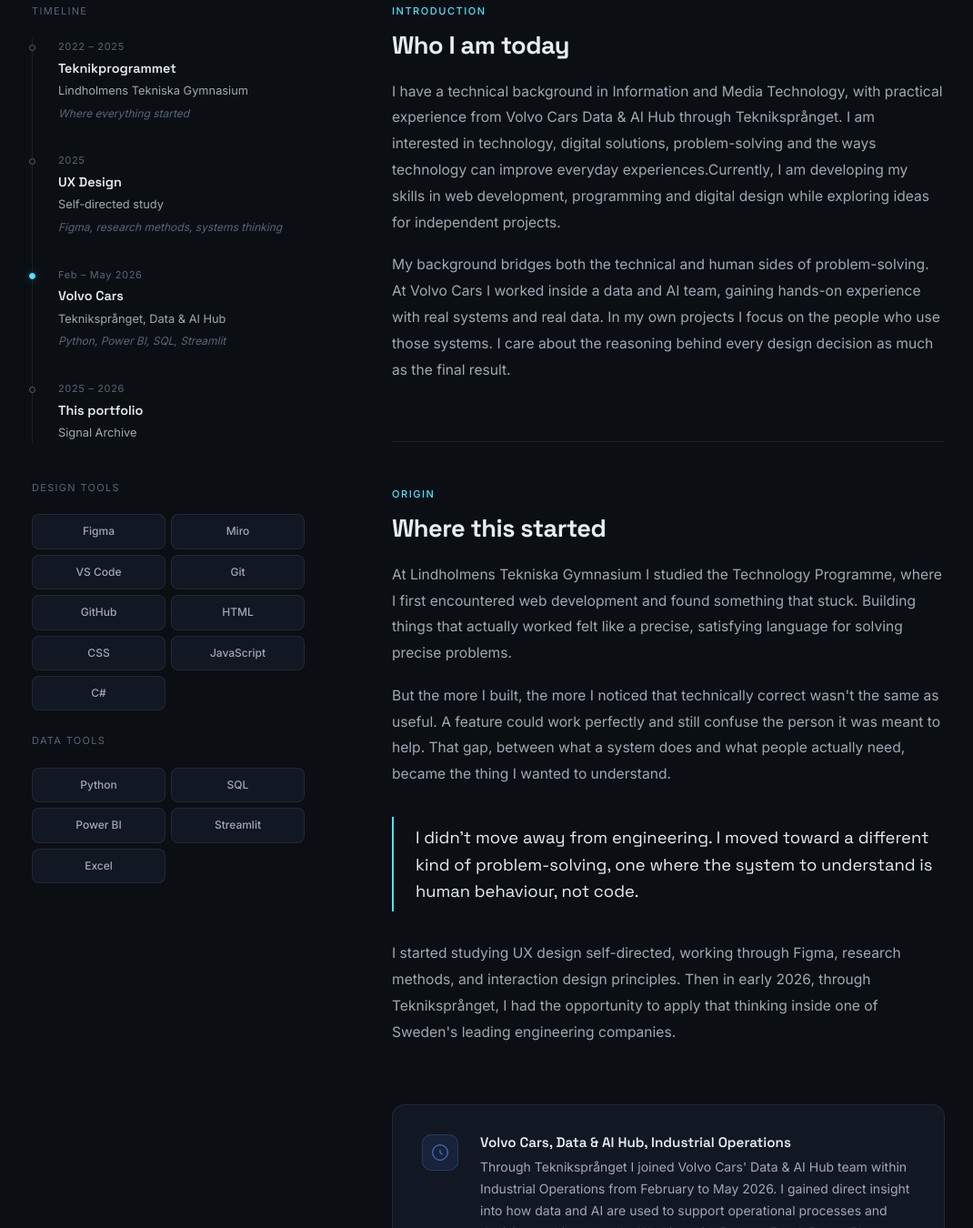
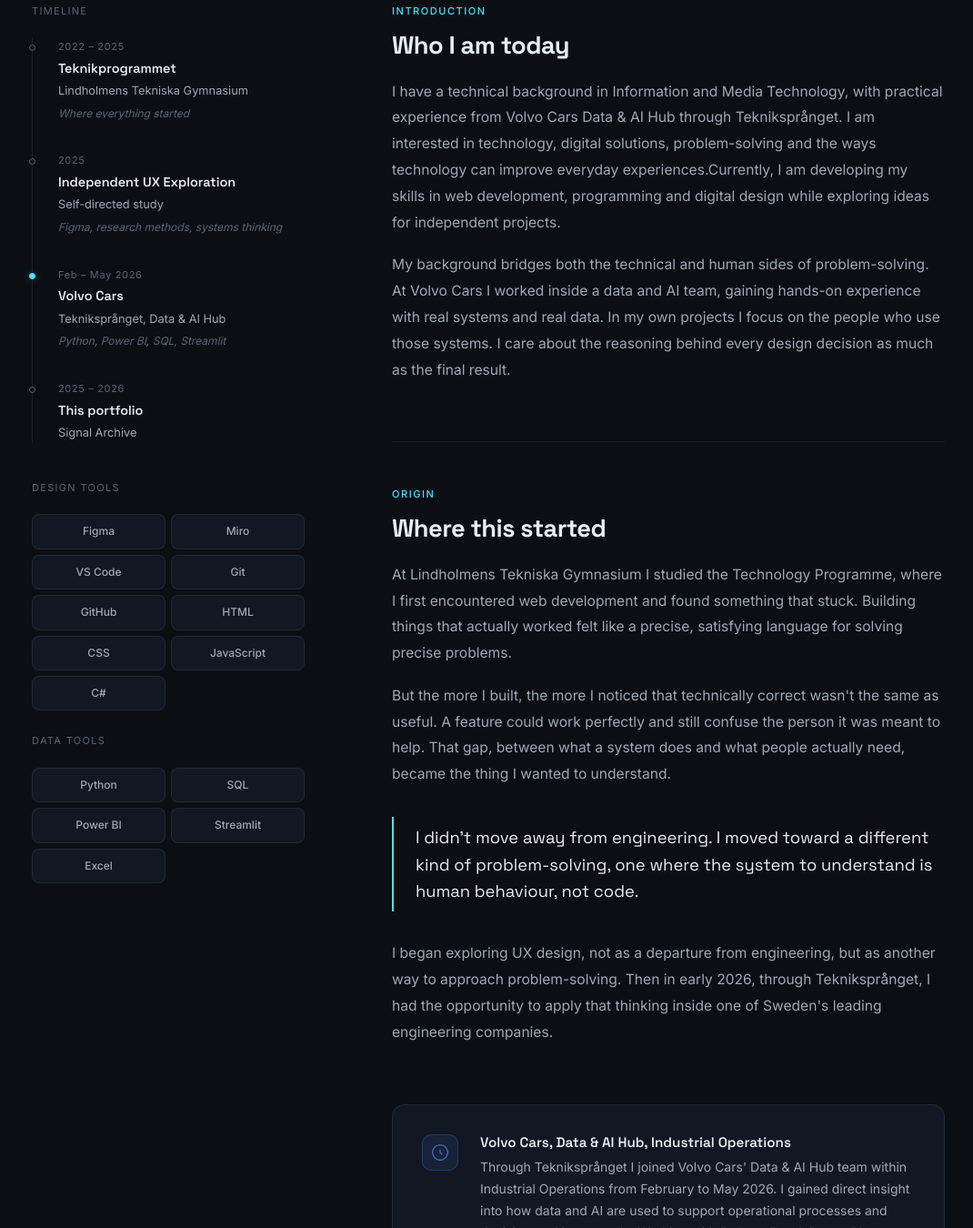
Before and after one commit to R4MI-DEVV/signal-portfolio, a plain HTML site: page origin.html in a window 1280 px wide. Shown: the part 590-1940 px from the top of the page at 91% size, without its empty margins (103-1173 px from the left). Drawn offline with Linux system fonts and the light colour scheme.

Commit message:
final touches

```diff
--- a/origin.html
+++ b/origin.html
@@ -167,7 +167,7 @@ footer p { font-size: 12px; color: var(--text-muted); }
         </div>
         <div class="tl-item">
           <div class="tl-year">2025</div>
-          <div class="tl-name">UX Design</div>
+          <div class="tl-name">Independent UX Exploration</div>
           <div class="tl-sub">Self-directed study</div>
           <div class="tl-note">Figma, research methods, systems thinking</div>
         </div>
@@ -231,7 +231,7 @@ footer p { font-size: 12px; color: var(--text-muted); }
         <p>I didn't move away from engineering. I moved toward a different kind of problem-solving, one where the system to understand is human behaviour, not code.</p>
       </div>
 
-      <p>I started studying UX design self-directed, working through Figma, research methods, and interaction design principles. Then in early 2026, through Tekniksprånget, I had the opportunity to apply that thinking inside one of Sweden's leading engineering companies.</p>
+      <p>I began exploring UX design, not as a departure from engineering, but as another way to approach problem-solving. Then in early 2026, through Tekniksprånget, I had the opportunity to apply that thinking inside one of Sweden's leading engineering companies.</p>
     </div>
 
     <div class="content-block fade-up">
```
Also changed, not shown: index.html (+2 -2 lines).
